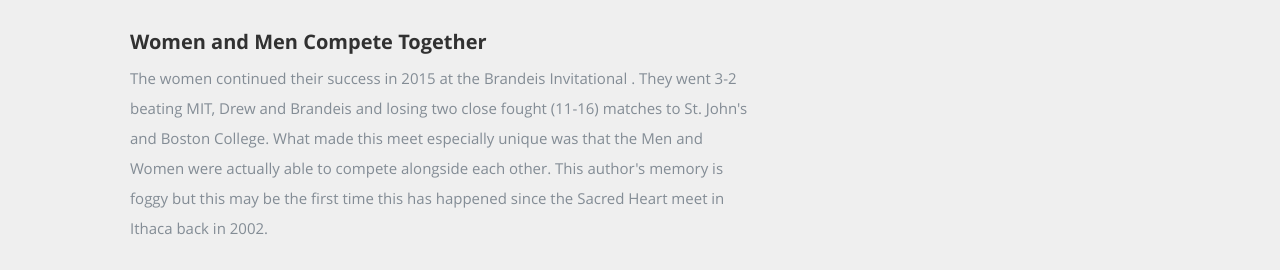
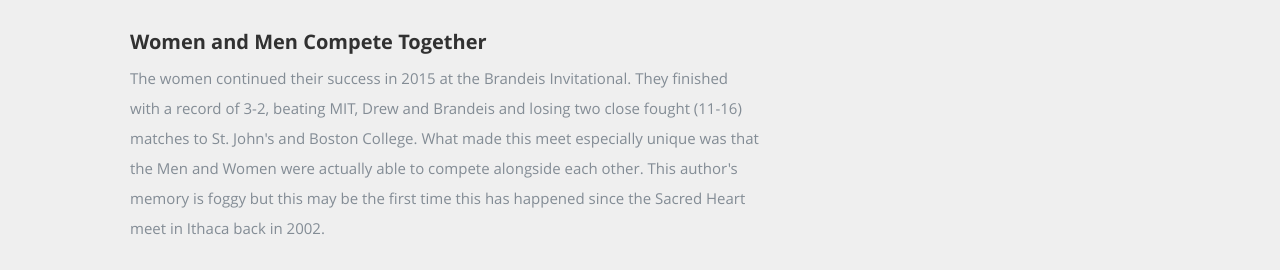
Before and after one commit to fortynachos/cornellfencingv4, a plain HTML site: page app/index.html in a window 1280 px wide. Shown: the part 2581-2851 px from the top of the page. Drawn offline with nearby package versions, Linux system fonts and the light colour scheme.

Commit message:
Brandeis news text update

```diff
--- a/app/index.html
+++ b/app/index.html
@@ -179,7 +179,7 @@
 
                    <h4>Women and Men Compete Together</h4>
                    <p>
-                       The women continued their success in 2015 at the Brandeis Invitational . They went 3-2 beating MIT, Drew and Brandeis and losing two close fought (11-16) matches to St. John's and Boston College. What made this meet especially unique was that the Men and Women were actually able to compete alongside each other. This author's memory is foggy but this may be the first time this has happened since the Sacred Heart meet in Ithaca back in 2002.
+                       The women continued their success in 2015 at the Brandeis Invitational. They finished with a record of 3-2, beating MIT, Drew and Brandeis and losing two close fought (11-16) matches to St. John's and Boston College. What made this meet especially unique was that the Men and Women were actually able to compete alongside each other. This author's memory is foggy but this may be the first time this has happened since the Sacred Heart meet in Ithaca back in 2002.
                    </p>
                    <img style="max-width: 600px" src="images/Brandeis2015small.jpg">
                </div>
```
